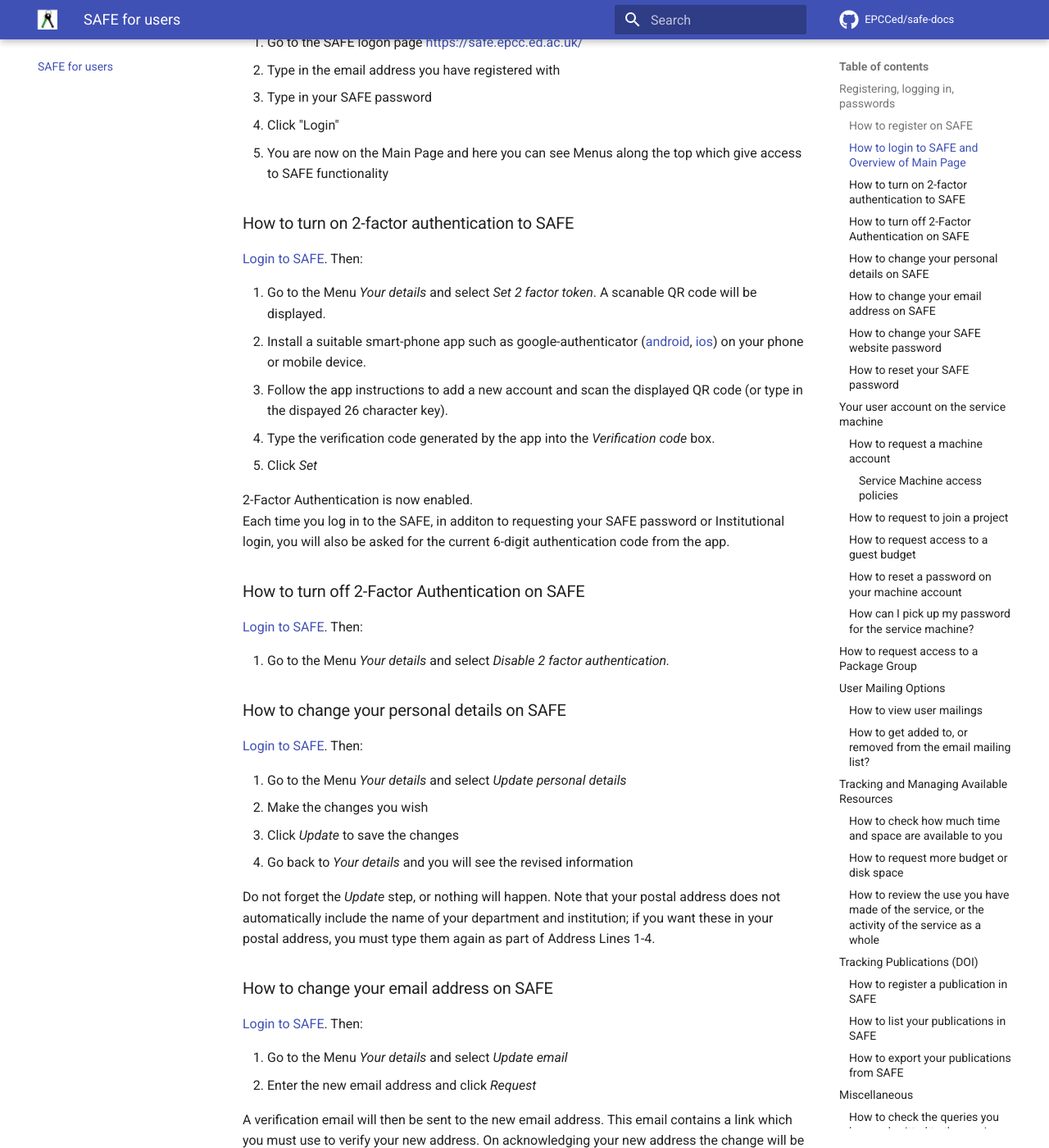
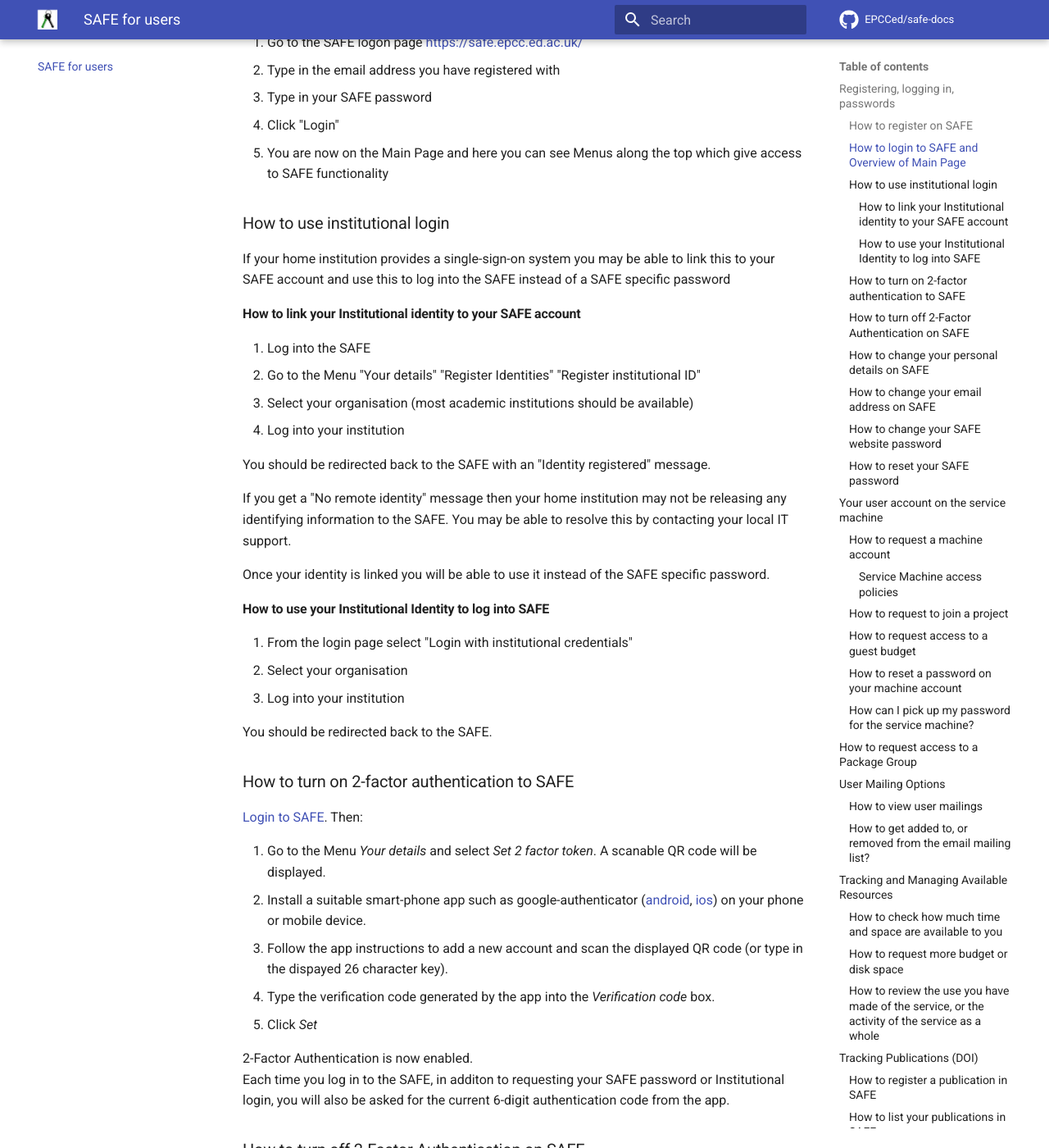
Before and after one commit to EPCCed/safe-docs, an MkDocs documentation site: the page built from docs/safe-for-users.md, in a window 1280 px wide and 1400 px high, scrolled down 1020 px. Shown: the whole window at 82% size. Built offline with MkDocs 1.6.1 and Material for MkDocs 9.7.7, drawn with Linux system fonts in a browser that asks for light colours; comment, search, counter and statistics services are not loaded.

Commit message:
Updates per StephenB

```diff
--- a/docs/safe-for-users.md
+++ b/docs/safe-for-users.md
@@ -41,6 +41,38 @@ To obtain a machine account you should follow the steps to [Request a machine ac
 3. Type in your SAFE password
 4. Click "Login"
 5. You are now on the Main Page and here you can see Menus along the top which give access to SAFE functionality
+
+### <a id="inst-id"></a> How to use institutional login
+
+If your home institution provides a single-sign-on system you may be able to link this to your SAFE account and use this to log into the SAFE instead of a SAFE specific password
+
+
+#### <a id="link-inst-id"></a> How to link your Institutional identity to your SAFE account
+
+1. Log into the SAFE
+2. Go to the Menu "Your details" "Register Identities" "Register institutional ID"
+3. Select your organisation (most academic institutions should be available)
+4. Log into your institution
+
+You should be redirected back to the SAFE with an "Identity registered" message.
+
+If you get a "No remote identity" message then your home institution may not be releasing any identifying information to the SAFE. You may be able to resolve this by contacting your local IT support.
+
+Once your identity is linked you will be able to use it instead of the SAFE specific password.
+
+#### <a id="use-inst-id"></a> How to use your Institutional Identity to log into SAFE
+1. From the login page select "Login with institutional credentials"
+2. Select your organisation
+3. Log into your institution
+
+You should be redirected back to the SAFE.
+
+
+
+
+
+
+
 
 
 ### <a id="2fac"></a> How to turn on 2-factor authentication to SAFE
```
Also changed, not shown: docs/safe-for-managers.md (+18 -4 lines).
